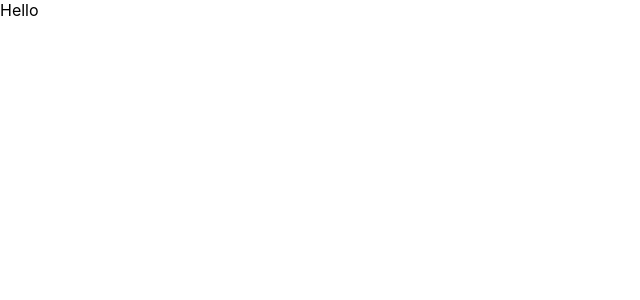
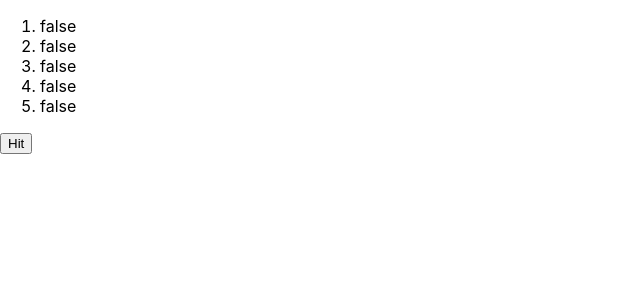
Before and after one commit to isaiahaiasi/react-battleships, a React (Create React App) app: page / in a window 1280 px wide. Shown: the top 300 px of the page, without its empty margins (0-640 px from the left). Built offline with nearby package versions, Linux system fonts and the light colour scheme.

Commit message:
Test communication between react and ship

```diff
--- a/src/components/App.js
+++ b/src/components/App.js
@@ -1,5 +1,23 @@
+import { useState } from "react";
+import TestShip from "./testship";
+import ship from "../logic/ship";
+
+// This sucks. I hate this.
+const test = ship(5);
 function App() {
-  return <div className="App">Hello</div>;
+  const [hits, setHits] = useState(test.getHits());
+
+  const handleHit = (num) => {
+    test.hit(num);
+    console.log(test.getHits());
+    setHits(test.getHits());
+  };
+
+  return (
+    <div className="App">
+      <TestShip handleHit={handleHit} hits={hits} />
+    </div>
+  );
 }
 
 export default App;
--- /dev/null
+++ b/src/components/testship.js
@@ -0,0 +1,21 @@
+import React, { useState } from "react";
+
+export default function TestShip({ hits, handleHit }) {
+  const [count, setCount] = useState(0);
+
+  const onHit = () => {
+    handleHit(count);
+    setCount((prev) => prev + 1);
+  };
+
+  return (
+    <div>
+      <ol>
+        {hits.map((h, i) => (
+          <li key={i}>{h.toString()}</li>
+        ))}
+      </ol>
+      <button onClick={onHit}>Hit</button>
+    </div>
+  );
+}
--- a/src/logic/ship.js
+++ b/src/logic/ship.js
@@ -4,6 +4,8 @@ export default function ship(length) {
   for (let i = 0; i < length; i++) {
     hits[i] = false;
   }
+
+  const getHits = () => [...hits];
 
   const hit = (i) => {
     if (i > length - 1 || i < 0) {
@@ -14,5 +16,5 @@ export default function ship(length) {
 
   const isSunk = () => !hits.includes(false);
 
-  return { length, hit, isSunk };
+  return { length, hit, getHits, isSunk };
 }
```
Also changed, not shown: 1 other file (tests, documents, lock files or other folders).
